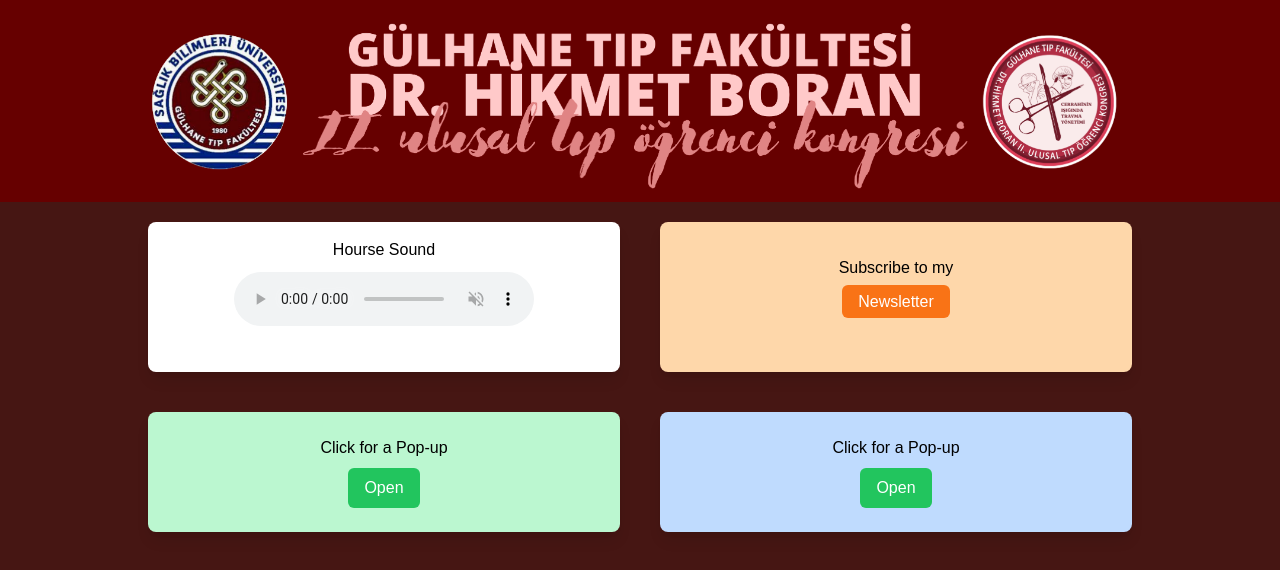
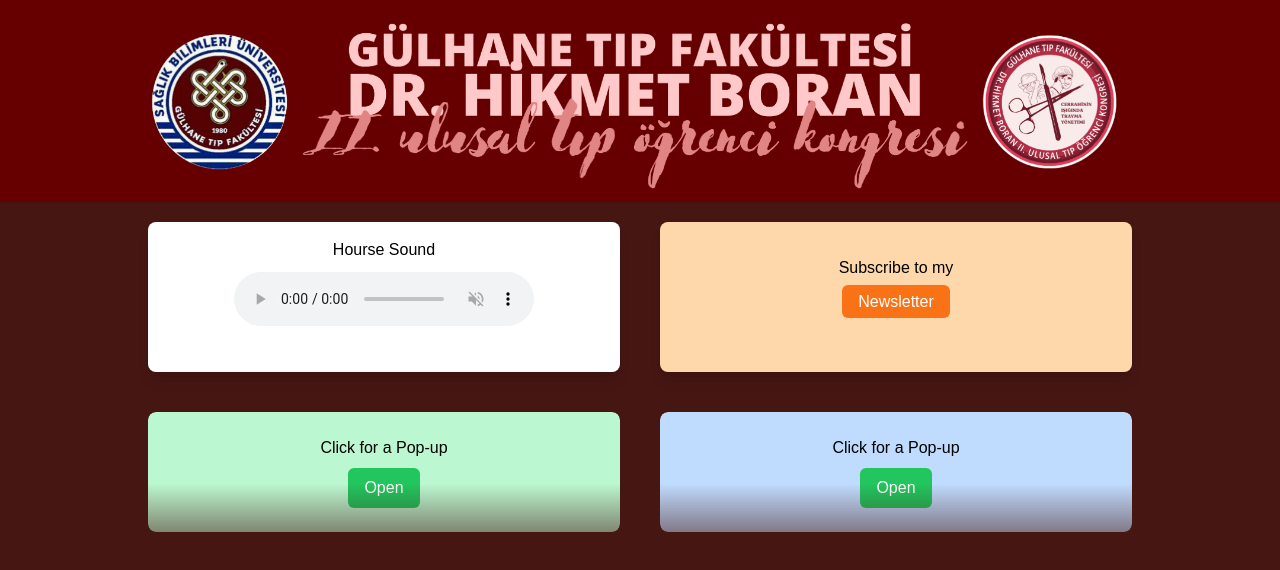
Before and after one commit to AnoDuh/AnoDuh.github.io, a plain HTML site: page index.html in a window 1280 px wide. Drawn offline with nearby package versions, Linux system fonts and the light colour scheme; some packages are replaced by stand-ins of ours; a script that the page names is missing.

Commit message:
mask change

```diff
--- a/index.html
+++ b/index.html
@@ -15,7 +15,7 @@
         background-repeat: no-repeat;
         background-size:auto;
     }
-    #mask {
+    #mask1, #mask2 {
         mask-image: linear-gradient(180deg, #000 60%, rgba(0, 0, 0, 0.5) 100%);
     }
     .compact-text {
```
